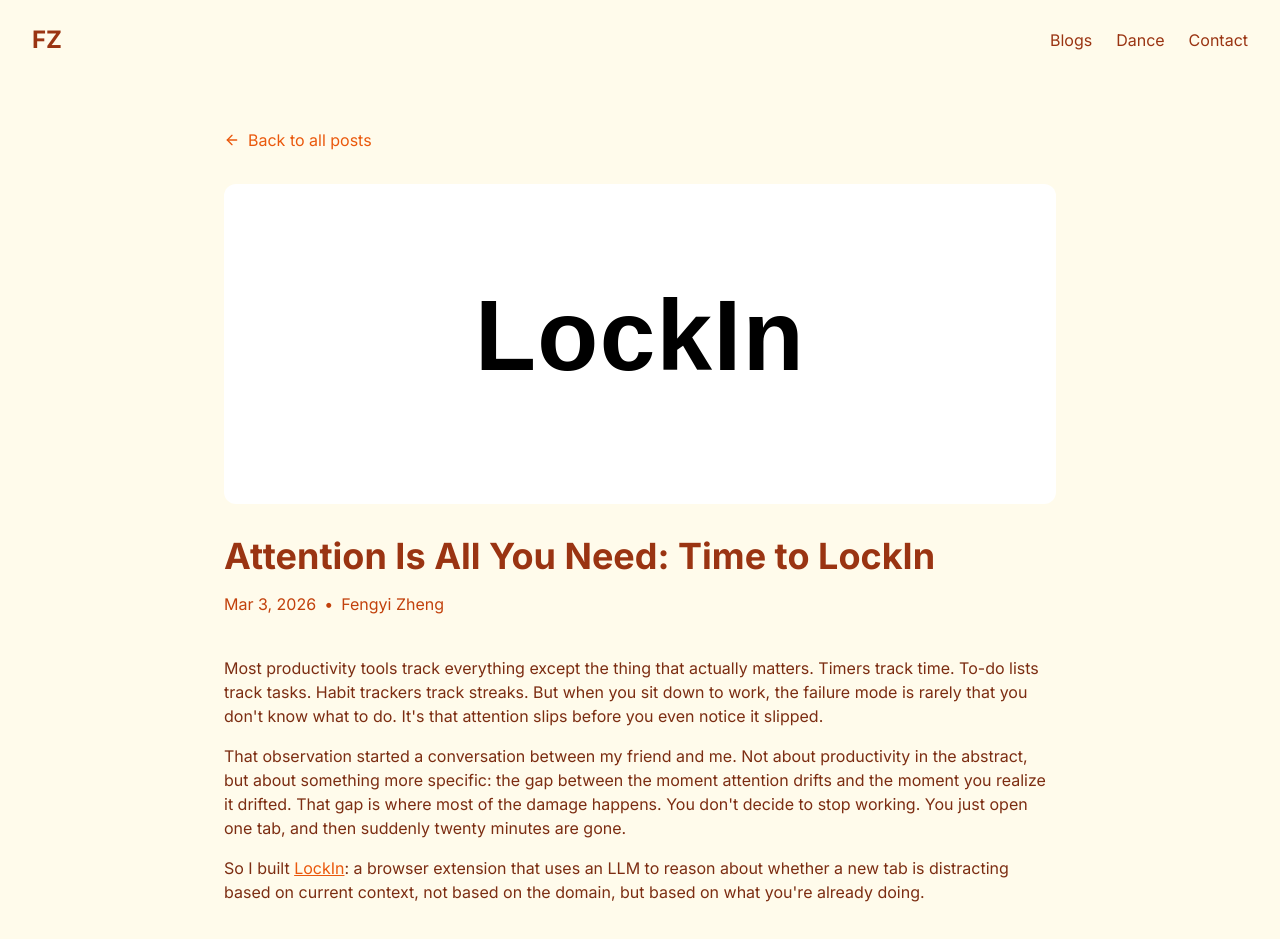
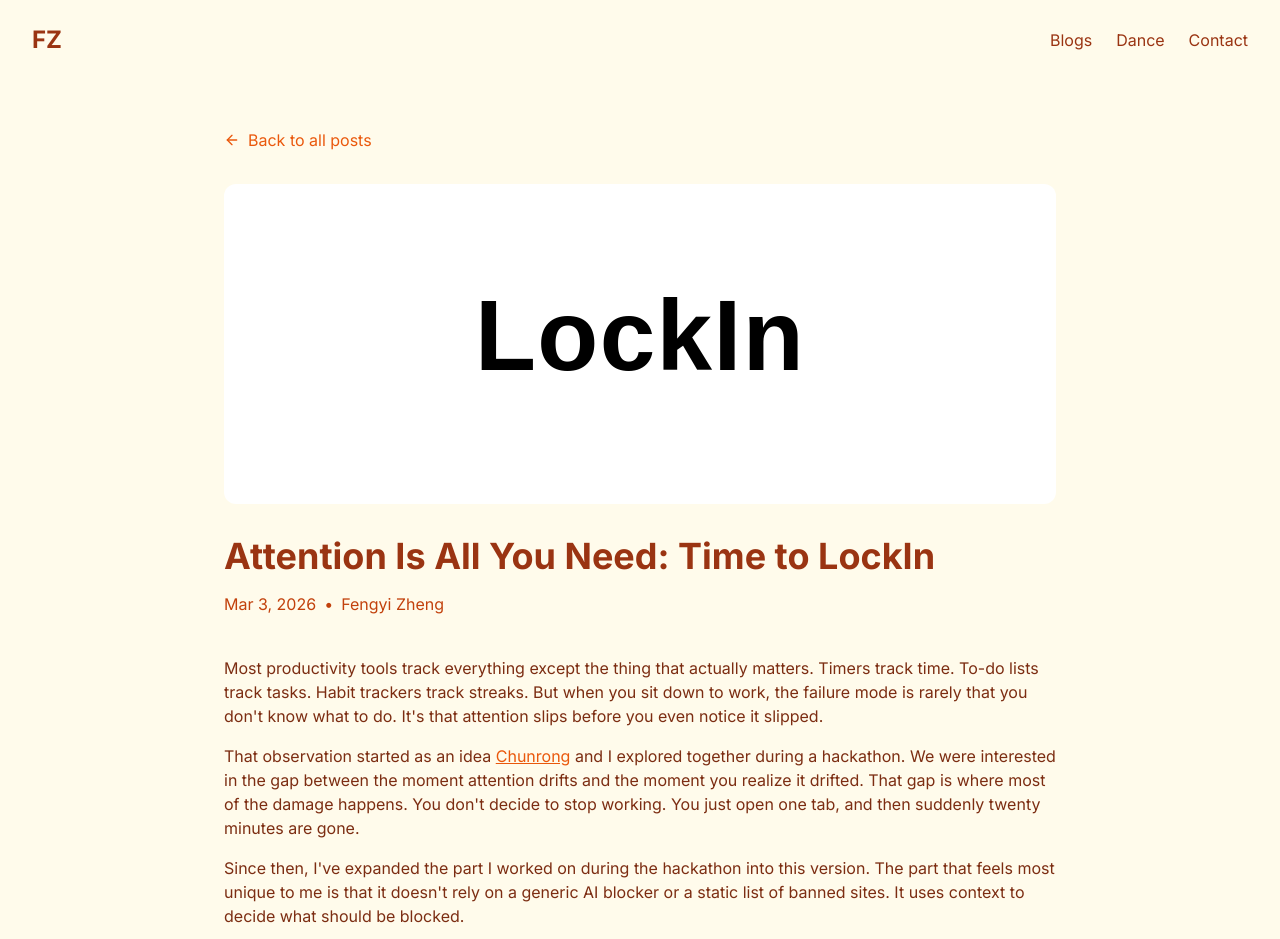
Before and after one commit to fzheng28/fzheng28.github.io, a React (Vite) app: page /#/blog/lockin in a window 1280 px wide. Shown: the top 939 px of the page. Built offline with nearby package versions, Linux system fonts and the light colour scheme.

Commit message:
Update LockIn blog copy

```diff
--- a/src/components/sections/BlogSection.tsx
+++ b/src/components/sections/BlogSection.tsx
@@ -21,7 +21,7 @@ const blogEntries: BlogEntry[] = [
     title: "Attention Is All You Need: Time to LockIn",
     date: "Mar 3, 2026",
     sortDate: "2026-03-03",
-    description: "Why I built LockIn: a context-aware browser extension that flags distraction based on tab context instead of static blocklists.",
+    description: "LockIn: a context-aware browser extension that flags distraction based on tab context instead of static blocklists.",
     image: "./images/lockin-cover.svg",
     url: "/blog/lockin",
   },
--- a/src/pages/Blog/LockIn.tsx
+++ b/src/pages/Blog/LockIn.tsx
@@ -18,12 +18,28 @@ const LockIn = () => {
           </p>
 
           <p className="mb-4">
-            That observation started a conversation between my friend and me. Not
-            about productivity in the abstract, but about something more specific:
-            the gap between the moment attention drifts and the moment you realize
-            it drifted. That gap is where most of the damage happens. You don&apos;t
-            decide to stop working. You just open one tab, and then suddenly twenty
-            minutes are gone.
+            That observation started as an idea{" "}
+            <a
+              href="https://www.linkedin.com/in/chunrongalicehuang/"
+              className="text-orange-600 hover:text-orange-800 underline"
+              target="_blank"
+              rel="noreferrer"
+            >
+              Chunrong
+            </a>{" "}
+            and I explored together during a hackathon. We were interested in the
+            gap between the moment
+            attention drifts and the moment you realize it drifted. That gap is
+            where most of the damage happens. You don&apos;t decide to stop working.
+            You just open one tab, and then suddenly twenty minutes are gone.
+          </p>
+
+          <p className="mb-4">
+            Since then, I&apos;ve expanded the part I worked on during the
+            hackathon into this version. The part that feels
+            most unique to me is that it doesn&apos;t rely on a generic AI blocker or
+            a static list of banned sites. It uses context to decide what should
+            be blocked.
           </p>
 
           <p className="mb-4">
@@ -36,7 +52,10 @@ const LockIn = () => {
             >
               LockIn
             </a>
-            : a browser extension that uses an LLM to reason about whether a new tab is distracting based on current context, not based on the domain, but based on what you're already doing.
+            : a browser extension that uses an LLM to reason about whether a new
+            tab is distracting based on your current context. Instead of treating
+            distraction as a property of the domain, it looks at what you&apos;re
+            already doing and asks whether the new tab fits.
           </p>
 
           <h2 className="text-2xl font-bold text-orange-800 mt-8 mb-4 font-space">
```
